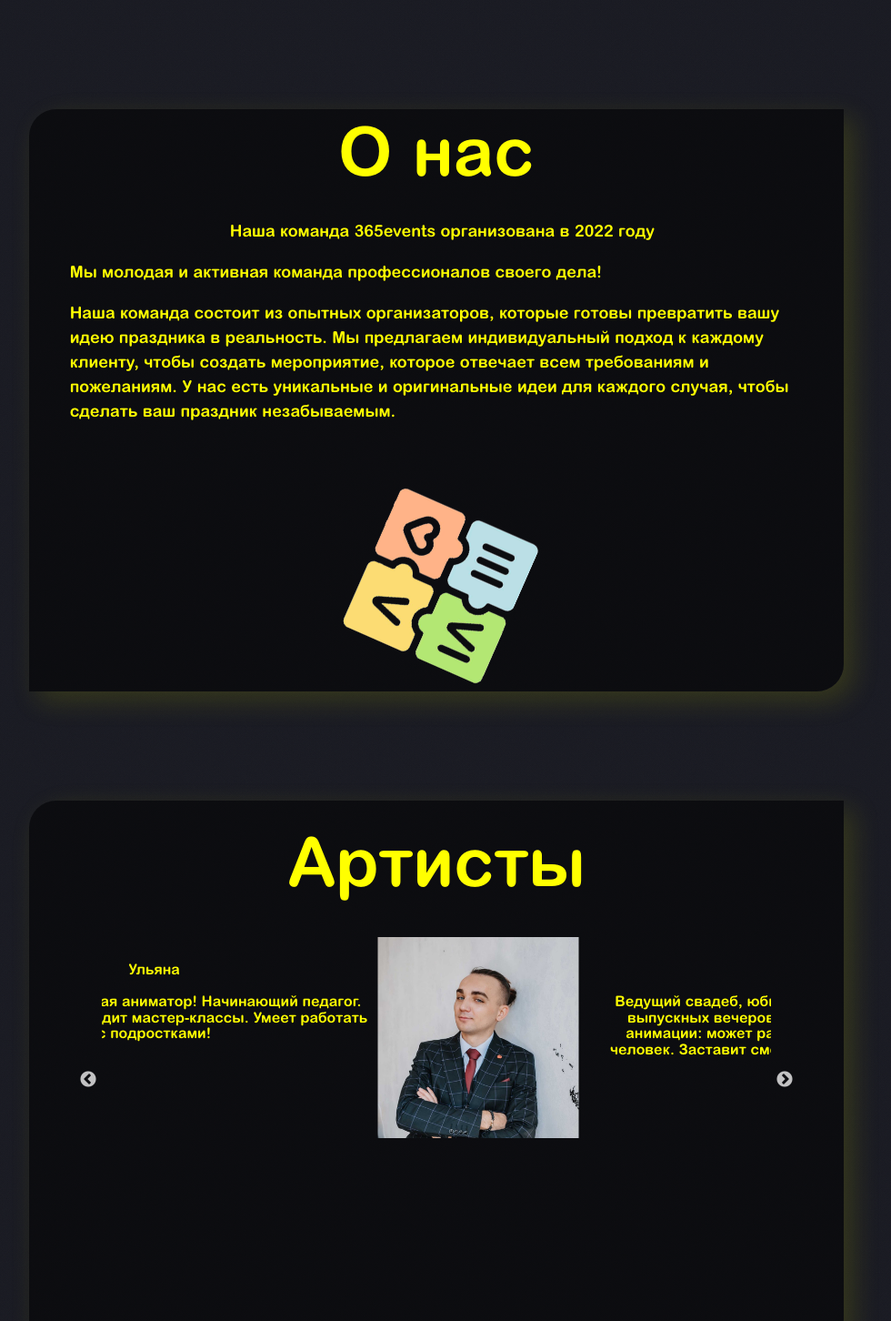
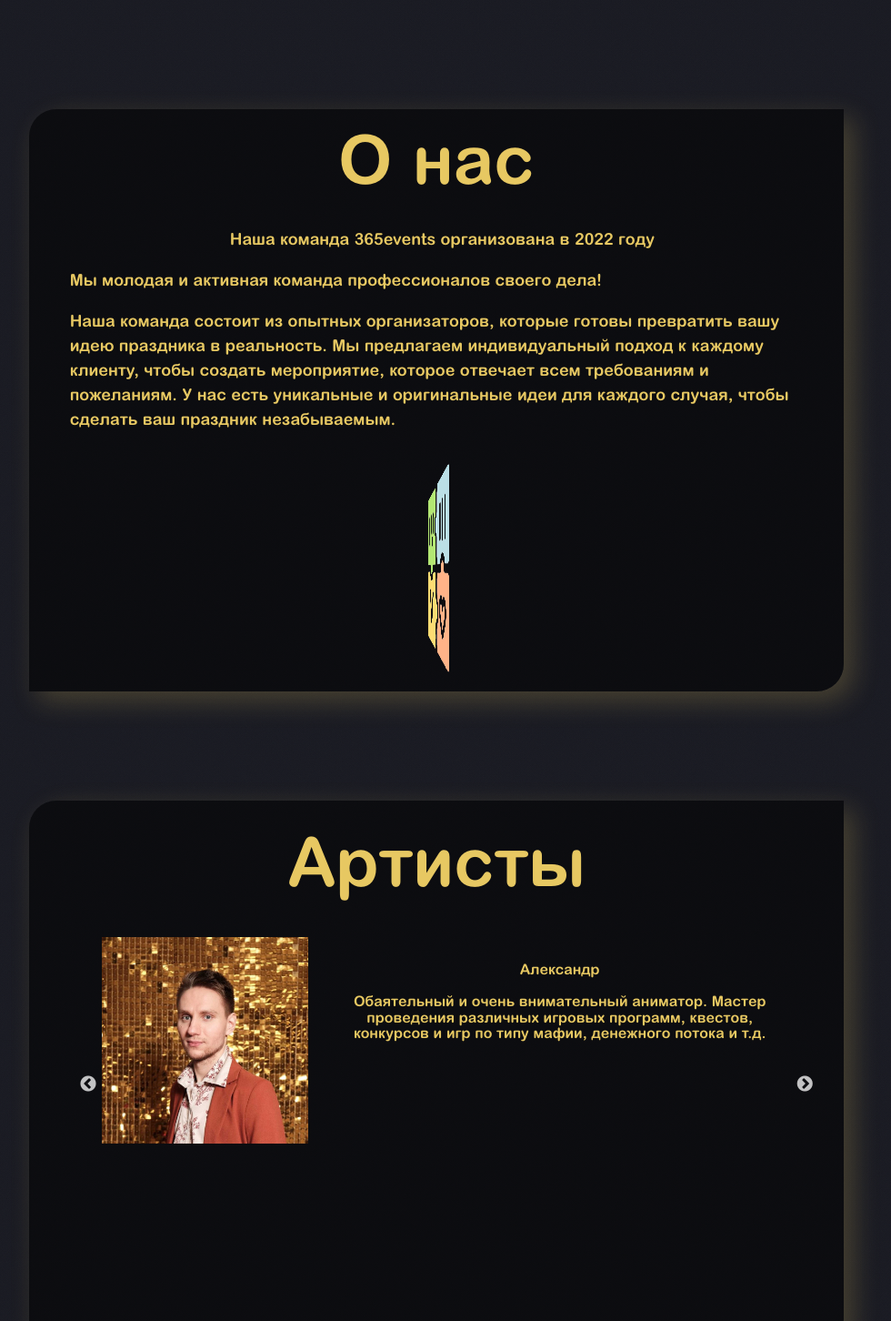
Before and after one commit to ChitKit/365events, a React (Create React App) app in the folder client/: page / in a window 1280 px wide. Shown: the part 800-2252 px from the top of the page at 91% size, without its empty margins (160-1140 px from the left). Built offline with nearby package versions, Linux system fonts and the light colour scheme.

Commit message:
[upd] update width card carousel, update color font all app

```diff
--- a/client/src/App.scss
+++ b/client/src/App.scss
@@ -2,28 +2,36 @@
   font-family: ArialRound;
   src: url('../public/fonts/arialRound.otf');
 }
+
+:root {
+  --font_color_app: #e7c862;
+}
 @media screen and (min-width: 1280px) {
   :root {
       --height-app: 100vh;
-      --shadow_box: 10px 10px 30px rgba(170, 173, 0, 0.2);
+      // --shadow_box: 10px 10px 30px rgba(170, 173, 0, 0.2);
+      --shadow_box: 10px 10px 30px #e7c8623b;
   }
 }
 @media screen and (min-width: 1024px) and (max-width: 1279px) {
   :root {
       --height-app:100vh;
-      --shadow_box: 10px 10px 30px rgba(170, 173, 0, 0.2);
+      // --shadow_box: 10px 10px 30px rgba(170, 173, 0, 0.2);
+      --shadow_box: 10px 10px 30px #e7c8623b;
   }
 }
 @media screen and (min-width: 800px) and (max-width: 1023px) {
   :root {
       --height-app:100vh;
-      --shadow_box: 10px 10px 30px rgba(170, 173, 0, 0.2);
+      // --shadow_box: 10px 10px 30px rgba(170, 173, 0, 0.2);
+      --shadow_box: 10px 10px 30px #e7c8623b;
   }
 }
 @media screen and (max-width: 799px) {
   :root {
       --height-app:80vh;
-      --shadow_box: 20px 20px 10x rgba(170, 173, 0, 0.4);
+      // --shadow_box: 20px 20px 10x rgba(170, 173, 0, 0.4);
+      --shadow_box: 20px 20px 10x #e7c8623b;
   }
 }
 
--- a/client/src/index.Scss
+++ b/client/src/index.Scss
@@ -15,8 +15,8 @@ body::-webkit-scrollbar {
 }
 body::-webkit-scrollbar-thumb{
   border-radius: 10px;
-  background-color: goldenrod;
-  box-shadow: inset 0 0 8px rgb(255, 217, 0);
+  background-color: #e7c862;
+  box-shadow: inset 0 0 8px #e7c862;
 }
 
 #root {
--- a/client/src/pages/About/About.jsx
+++ b/client/src/pages/About/About.jsx
@@ -1,42 +1,61 @@
-import React from 'react'
-import MainLayout from '../../Layout/MainLayout'
-import './About.scss'
-import { Link } from 'react-router-dom'
+import React from "react";
+import "./About.scss";
+import { useState } from "react";
 
-export default function About({currentColorForImg}) {
-
+export default function About({ currentColorForImg }) {
     const clicklHanler = (path) => {
         console.log(path);
-    if (path === 'main') {
-        document.querySelector('#main').scrollIntoView({ behavior: 'smooth' });
-    } else if (path === 'about') {
-        document.querySelector('#about').scrollIntoView({ behavior: 'smooth' });
-    } else if (path === 'price') {
-        document.querySelector('#services').scrollIntoView({ behavior: 'smooth' });
-    } else if (path === 'contacts') {
-        document.querySelector('#contacts').scrollIntoView({ behavior: 'smooth' });
+        if (path === "main") {
+            document
+                .querySelector("#main")
+                .scrollIntoView({ behavior: "smooth" });
+        } else if (path === "about") {
+            document
+                .querySelector("#about")
+                .scrollIntoView({ behavior: "smooth" });
+        } else if (path === "price") {
+            document
+                .querySelector("#services")
+                .scrollIntoView({ behavior: "smooth" });
+        } else if (path === "contacts") {
+            document
+                .querySelector("#contacts")
+                .scrollIntoView({ behavior: "smooth" });
         }
-  }
+    };
 
     return (
         <div className="About">
             <div className="About-Header">
-          <h2 className='About-Title'>О нас</h2>
+                <h2 className="About-Title">О нас</h2>
             </div>
-        <div style={{background:`rgb${currentColorForImg}, 0.82)`}} className="About-Content">
+            <div
+                style={{ background: `rgb${currentColorForImg}, 0.82)` }}
+                className="About-Content"
+            >
                 <div className="About-Content-Inform">
-            <p className="About-Content-Inform-H2" style={{textAlign:'center'}}>Наша команда 365events организована в 2022 году</p>
-            <p className="About-Content-Inform-H2">Мы молодая и активная команда профессионалов своего дела!</p>
-            <p className="About-Content-Inform-H2">Наша команда состоит из опытных организаторов,
-              которые готовы превратить вашу идею праздника в реальность.
-              Мы предлагаем индивидуальный подход к каждому клиенту,
-              чтобы создать мероприятие, которое отвечает всем требованиям и пожеланиям.
-              У нас есть уникальные и оригинальные идеи для каждого случая,
-              чтобы сделать ваш праздник незабываемым.</p>
-
+                    <p
+                        className="About-Content-Inform-H2"
+                        style={{ textAlign: "center" }}
+                    >
+                        Наша команда 365events организована в 2022 году
+                    </p>
+                    <p className="About-Content-Inform-H2">
+                        Мы молодая и активная команда профессионалов своего
+                        дела!
+                    </p>
+                    <p className="About-Content-Inform-H2">
+                        Наша команда состоит из опытных организаторов, которые
+                        готовы превратить вашу идею праздника в реальность. Мы
+                        предлагаем индивидуальный подход к каждому клиенту,
+                        чтобы создать мероприятие, которое отвечает всем
+                        требованиям и пожеланиям. У нас есть уникальные и
+                        оригинальные идеи для каждого случая, чтобы сделать ваш
+                        праздник незабываемым.
+                    </p>
                 </div>
-          <div className='Rotate_Animation'>
-            <img src="./logo512.png" style={{width:'35%'}} alt="" />
+                <div className="Rotate_Animation">
+                    <img className="Rotate_Animation-Logo" src="./logo512.png" style={{ width: "30%" }} alt="" />
                 </div>
                 {/* <div className="About-Content-OtherInfo">
             <div className="About-Content-OtherInfo-Contacts">
@@ -57,5 +76,5 @@ export default function About({currentColorForImg}) {
           </div> */}
             </div>
         </div>
-  )
+    );
 }
--- a/client/src/pages/About/About.scss
+++ b/client/src/pages/About/About.scss
@@ -41,7 +41,7 @@
 
 .About{
     background:rgba(0, 0, 0, 0.534);
-    color: rgb(255, 255, 0);
+    color: var(--font_color_app);
     position: relative;
     z-index: 10;
     width: var(--width_content);
@@ -121,53 +121,83 @@
     width:'100%';
     display:'flex';
     justify-content:'center';
+    transition-duration: 2000s;
 
-    -webkit-animation-name: spin;
-    -webkit-animation-duration: 20000ms;
-    -webkit-animation-iteration-count: infinite;
-    -webkit-animation-timing-function: linear;
+    // -webkit-animation-name: spin;
+    // -webkit-animation-duration: 20000ms;
+    // -webkit-animation-iteration-count: infinite;
+    // -webkit-animation-timing-function: linear;
 
-    -moz-animation-name: spin;
-    -moz-animation-duration: 20000ms;
-    -moz-animation-iteration-count: infinite;
-    -moz-animation-timing-function: linear;
+    // -moz-animation-name: spin;
+    // -moz-animation-duration: 20000ms;
+    // -moz-animation-iteration-count: infinite;
+    // -moz-animation-timing-function: linear;
 
-    -ms-animation-name: spin;
-    -ms-animation-duration: 20000ms;
-    -ms-animation-iteration-count: infinite;
-    -ms-animation-timing-function: linear;
+    // -ms-animation-name: spin;
+    // -ms-animation-duration: 20000ms;
+    // -ms-animation-iteration-count: infinite;
+    // -ms-animation-timing-function: linear;
 
-    animation-name: spin;
-    animation-duration: 20000ms;
-    animation-iteration-count: infinite;
-    animation-timing-function: linear;
+    // animation-name: spin;
+    // animation-duration: 20000ms;
+    // animation-iteration-count: infinite;
+    // animation-timing-function: linear;
 
-    @-ms-keyframes spin {
-        from {
-            -ms-transform: rotate(0deg);
-        } to {
-            -ms-transform: rotate(360deg);
+    // @-ms-keyframes spin {
+    //     from {
+    //         -ms-transform: rotate(0deg);
+    //     } to {
+    //         -ms-transform: rotate(360deg);
+    //     }
+    // }
+    // @-moz-keyframes spin {
+    //     from {
+    //         -moz-transform: rotate(0deg);
+    //     } to {
+    //         -moz-transform: rotate(360deg);
+    //     }
+    // }
+    // @-webkit-keyframes spin {
+    //     from {
+    //         -webkit-transform: rotate(0deg);
+    //     } to {
+    //         -webkit-transform: rotate(360deg);
+    //     }
+    // }
+    // @keyframes spin {
+    //     from {
+    //         transform: rotate(0deg);
+    //         transform: scale(1);
+    //     } to {
+    //         transform: rotate(360deg);
+    //         transform: scale(0.2);
+    //     }
+    // }
+    &-Logo{
+        backface-visibility: visible !important;
+        animation: flip 2s ease infinite;
         }
-    }
-    @-moz-keyframes spin {
-        from {
-            -moz-transform: rotate(0deg);
-        } to {
-            -moz-transform: rotate(360deg);
+        @keyframes flip {
+            0% {
+                transform: perspective(400px) rotateY(0);
+                animation-timing-function: ease-out;
+            }
+            40% {
+                transform: perspective(400px) translateZ(150px) rotateY(170deg);
+                animation-timing-function: ease-out;
+            }
+            50% {
+                transform: perspective(400px) translateZ(150px) rotateY(190deg) scale(1);
+                animation-timing-function: ease-in;
+            }
+            80% {
+                transform: perspective(400px) rotateY(360deg) scale(.95);
+                animation-timing-function: ease-in;
+            }
+            100% {
+                transform: perspective(400px) scale(1);
+                animation-timing-function: ease-in;
+            }
         }
-    }
-    @-webkit-keyframes spin {
-        from {
-            -webkit-transform: rotate(0deg);
-        } to {
-            -webkit-transform: rotate(360deg);
-        }
-    }
-    @keyframes spin {
-        from {
-            transform: rotate(0deg);
-        } to {
-            transform: rotate(360deg);
-        }
-    }
+
 }
--- a/client/src/pages/Contacts/Contacts.scss
+++ b/client/src/pages/Contacts/Contacts.scss
@@ -25,7 +25,7 @@
 
 .Contacts{
     background:rgba(0, 0, 0, 0.534);
-    color: rgb(255, 255, 0);
+    color: var(--font_color_app);
     position: relative;
     z-index: 10;
     width: var(--width_content_contacts);
--- a/client/src/pages/Main/Main.scss
+++ b/client/src/pages/Main/Main.scss
@@ -1,7 +1,6 @@
 @media screen and (min-width: 1280px) {
     :root {
         --position_top: 20vh;
-        --font_color_main: #e7c862;
         --position_cupon_left: -25em;
         --position_cupon_bottom: 2em;
         --postiion_top_tittle: 5%;
@@ -21,7 +20,9 @@
         --borderRadius-divH2: 3rem;
         --main-Height: 100vh;
         --shadow-Block-Inset: inset 0px 0px 20px rgba(255, 238, 0, 0.459);
-        --shadow-Block-OutSide: 0px 0px 20px rgb(255, 251, 0);
+        // --shadow-Block-OutSide: 0px 0px 20px rgb(255, 251, 0);
+        --shadow-Block-OutSide: 0px 0px 20px #e7c862;
+
         --main-overflow: auto;
         --background_image: url('../../../public//img/backgroundSpice.jpeg');
     }
@@ -29,7 +30,6 @@
 @media screen and (min-width: 1024px) and (max-width: 1279px) {
     :root {
         --position_top: 20vh;
-        --font_color_main: #c9a97b;
         --text-sizeTextH1: 2.1em;
         --text-sizeTextH2: 1.4em;
         --width-mainpage: 80vw;
@@ -49,7 +49,8 @@
         --postiion_bottom_tittle: 10%;
         --position_cupon_left: -20em;
         --position_cupon_bottom: 2em;
-        --shadow-Block-OutSide: 0px 0px 20px rgb(255, 251, 0);
+        // --shadow-Block-OutSide: 0px 0px 20px rgb(255, 251, 0);
+        --shadow-Block-OutSide: 0px 0px 20px #e7c862;
         --background_image: url('../../../public//img/backgroundSpice.jpeg');
         --postiion_top_tittle: 5%;
     }
@@ -57,7 +58,6 @@
 @media screen and (min-width: 800px) and (max-width: 1023px) {
     :root {
         --position_top: 20vh;
-        --font_color_main: #c9a97b;
         --text-sizeTextH1: 1.6em;
         --text-sizeTextH2: 1.2em;
         --width-mainpage: 80vw;
@@ -77,7 +77,8 @@
         --postiion_bottom_tittle: 10%;
         --position_cupon_left: -15em;
         --position_cupon_bottom: 2em;
-        --shadow-Block-OutSide: 0px 0px 20px rgb(255, 251, 0);
+        // --shadow-Block-OutSide: 0px 0px 20px rgb(255, 251, 0);
+        --shadow-Block-OutSide: 0px 0px 20px #e7c862;
         --background_image: url('../../../public//img/backgroundSpice.jpeg');
         --postiion_top_tittle: 5%;
     }
@@ -85,7 +86,6 @@
 @media screen and (max-width: 799px) {
     :root {
         --position_top: 15em;
-        --font_color_main: #c9a97b;
         --position_cupon_left: -6em;
         --position_cupon_bottom: 2em;
         --text-sizeTextH1: 1.2em;
@@ -105,7 +105,8 @@
         --main-overflow: hidden;
         --postiion_top_tittle: 10em;
         --postiion_bottom_tittle: 13em;
-        --shadow-Block-OutSide: 0px 0px 20px rgb(255, 251, 0);
+        // --shadow-Block-OutSide: 0px 0px 20px rgb(255, 251, 0);
+        --shadow-Block-OutSide: 0px 0px 20px #e7c862;
         --background_image: url('../../../public//img/mobile_background_image.jpeg');
 
     }
@@ -151,7 +152,7 @@
   justify-content: center;
   align-items: center;
   height: var(--height-divH1);
-  color: var(--font_color_main);
+  color: var(--font_color_app);
   text-align: center;
   transform: scale(0.94);
   animation: scale 1s forwards cubic-bezier(0.5, 1, 0.89, 1);
@@ -184,7 +185,7 @@ span :nth-child(1) {
     justify-content: center;
     align-items: center;
     height: var(--height-divH1);
-    color: var(--font_color_main);
+    color: var(--font_color_app);
     text-align: center;
     transform: scale(0.94);
     animation: scale 1s forwards cubic-bezier(0.5, 1, 0.89, 1);
@@ -351,7 +352,7 @@ span :nth-child(1) {
     height:var(--height-divH2);
     border-radius: var(--borderRadius-divH2);
     width: var(--width-divH2);
-    color: var(--font_color_main);
+    color: var(--font_color_app);
     &-Text{
         height: 5%;
         display: flex;
--- a/client/src/pages/Price/Price.scss
+++ b/client/src/pages/Price/Price.scss
@@ -25,7 +25,7 @@
 
 .Price{
     background:rgba(0, 0, 0, 0.534);
-    color: rgb(255, 255, 0);
+    color: var(--font_color_app);
     z-index: 10;
     width: var(--width_content_price);
     height: var(--height_content_price);
@@ -44,7 +44,7 @@
       }
     &-CardList::-webkit-scrollbar-thumb{
         border-radius: 10px;
-        background-color: goldenrod;
-        box-shadow: inset 0 0 8px rgb(255, 217, 0);
+        background-color: #e7c862;
+        box-shadow: inset 0 0 8px #e7c862;
     }
 }
--- a/client/src/pages/Team/Team.jsx
+++ b/client/src/pages/Team/Team.jsx
@@ -97,7 +97,7 @@ export default function Team({ currentColorForImg, colorPuzzlePhoto }) {
         speed: 500,
         slidesToShow: 1,
         slidesToScroll: 1,
-        autoplay: true,
+        // autoplay: true,
       };
 
     useEffect(() => {
--- a/client/src/pages/Team/Team.scss
+++ b/client/src/pages/Team/Team.scss
@@ -58,7 +58,7 @@
 .Team{
     margin-top: 8em;
     background:rgba(0, 0, 0, 0.534);
-    color: rgb(255, 255, 0);
+    color: var(--font_color_app);
     position: relative;
     z-index: 10;
     width: var(--width_content_team);
@@ -102,11 +102,14 @@
     margin-left: 15px;
 }
 .slick-dots li button:before{
-    color: rgba(255, 255, 0, 0.63);
+    color: var(--font_color_app);
     font-size: 16px;
 }
+.slick-slider{
+    width: 103%;
+}
 .slick-dots li.slick-active button:before{
-    color: rgb(255, 255, 0);
+    color: var(--font_color_app);
 }
 .MemberTeamMainCard{
     margin-top: 1.5em;
```
Lines whose indentation alone changed are shown as unchanged.
